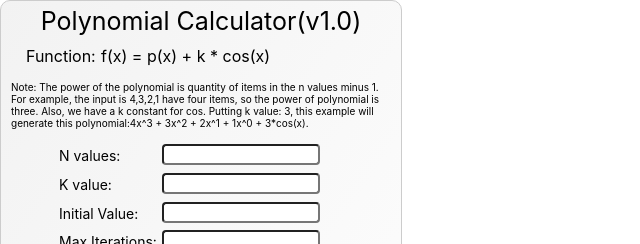
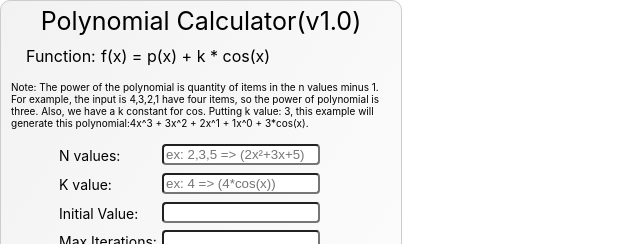
Before and after one commit to Barlera1989/Polynomial-Front, a React (Create React App) app: page / in a window 1280 px wide. Shown: the top 244 px of the page, without its empty margins (0-640 px from the left). Built offline with nearby package versions, Linux system fonts and the light colour scheme.

Commit message:
feature: input placeholder

```diff
--- a/src/components/index.jsx
+++ b/src/components/index.jsx
@@ -126,6 +126,7 @@ const MainPage = () => {
                 type="n_values"
                 onChange={getConstantsValues.handleChange}
                 value={getConstantsValues.values.n_values}
+                placeholder={'ex: 2,3,5 => (2x²+3x+5)'}
               />
             </RowContainer>
             <RowContainer>
@@ -137,6 +138,7 @@ const MainPage = () => {
                 type="k_value"
                 onChange={getConstantsValues.handleChange}
                 value={getConstantsValues.values.k_value}
+                placeholder={'ex: 4 => (4*cos(x))'}
               />
             </RowContainer>
             <RowContainer>
```
